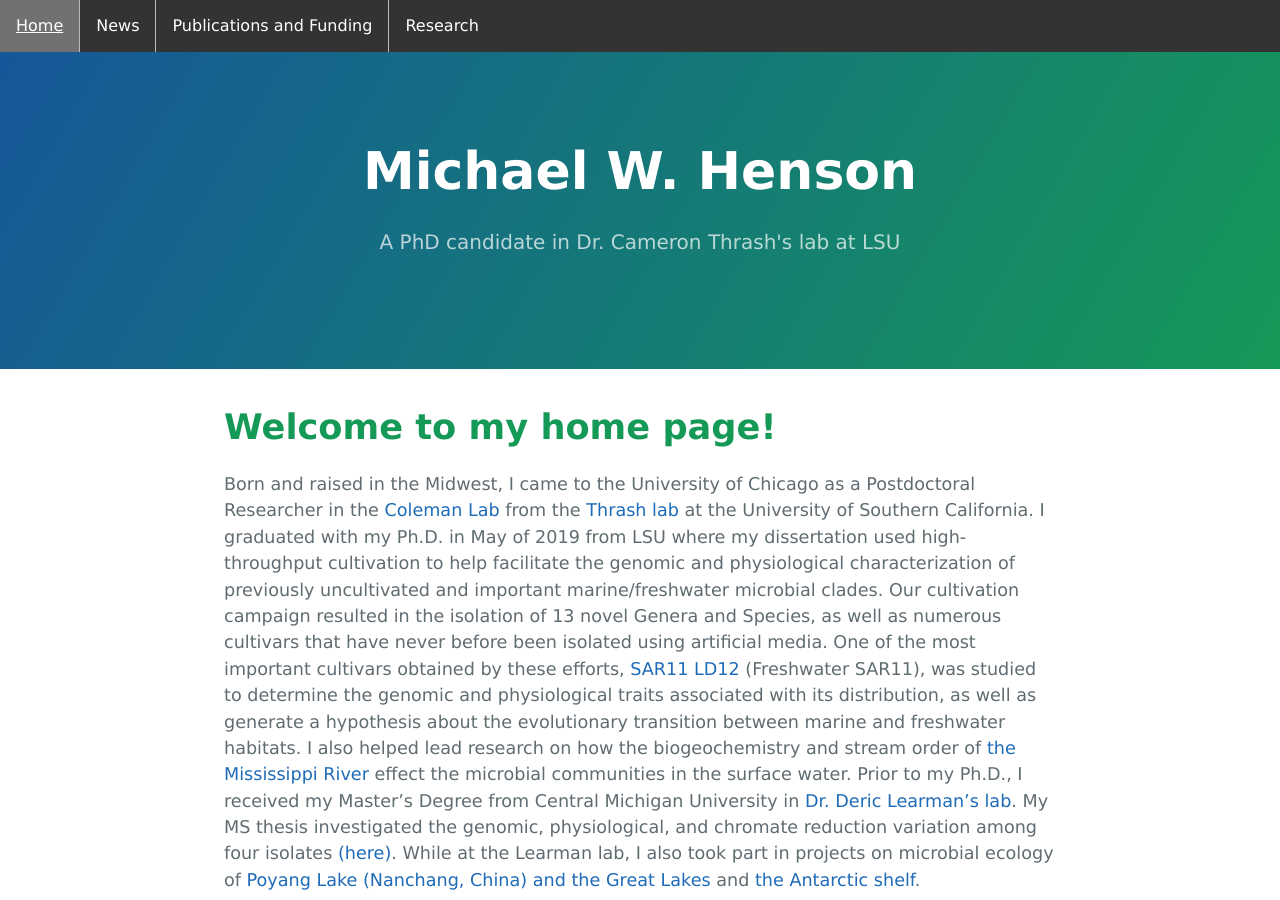
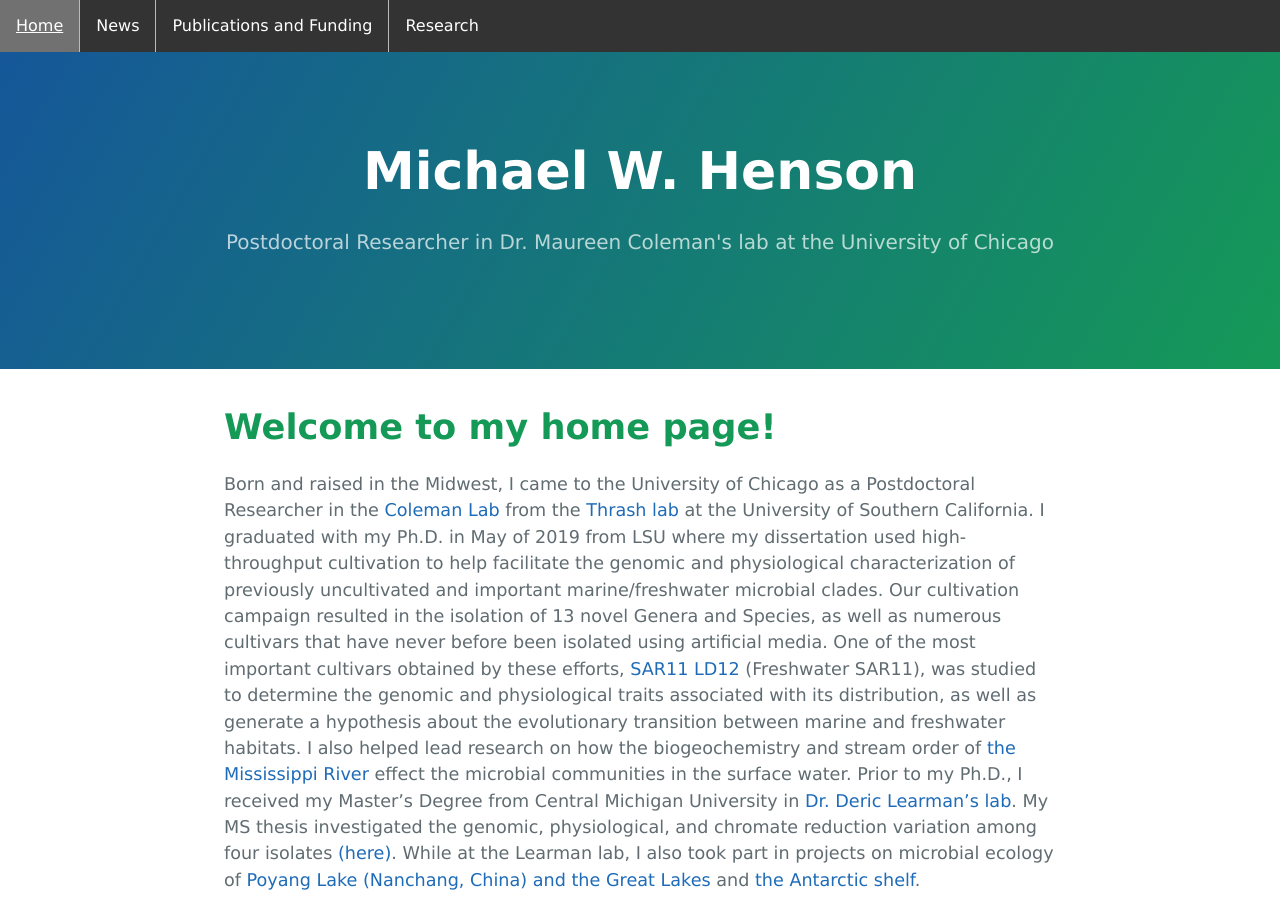
Before and after one commit to Hensonmw/hensonmw.github.io, a Jekyll site: the page built from index.md, in a window 1280 px wide and 900 px high. Built offline with Jekyll 4.4.1, drawn with Linux system fonts in a browser that asks for light colours.

Commit message:
Update
Changed TItle and description

```diff
--- a/_config.yml
+++ b/_config.yml
@@ -1,5 +1,5 @@
 title: Michael W. Henson
-description: A PhD candidate in Dr. Cameron Thrash's lab at LSU
+description: Postdoctoral Researcher in Dr. Maureen Coleman's lab at the University of Chicago
 show_downloads: true
 email: Hensonmw at gmail dot come
 twitter_username: Hensonmw_08
```
